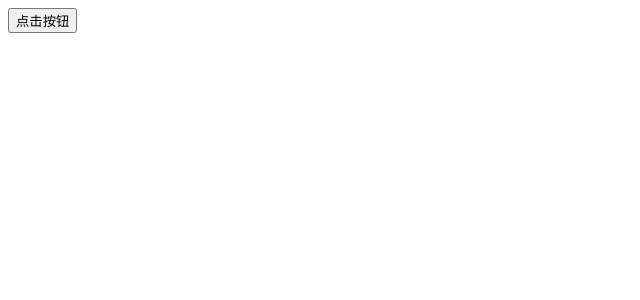
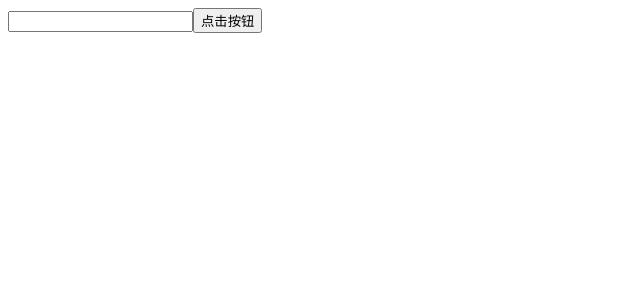
Before and after one commit to SensFeng/react-template, a React app: page / in a window 1280 px wide. Shown: the top 300 px of the page, without its empty margins (0-640 px from the left). Built offline with nearby package versions, Linux system fonts and the light colour scheme.

Commit message:
feat: 支持热更新

```diff
--- a/package.json
+++ b/package.json
@@ -30,6 +30,7 @@
     "@babel/plugin-transform-runtime": "^7.14.5",
     "@babel/preset-env": "^7.14.7",
     "@babel/preset-react": "^7.14.5",
+    "@pmmmwh/react-refresh-webpack-plugin": "^0.5.1",
     "antd": "^4.16.6",
     "babel-loader": "^8.2.2",
     "css-loader": "^5.2.6",
@@ -41,6 +42,7 @@
     "mini-css-extract-plugin": "^2.1.0",
     "react": "^17.0.2",
     "react-dom": "^17.0.2",
+    "react-refresh": "^0.11.0",
     "style-loader": "^3.0.0"
   },
   "dependencies": {
--- a/src/App.jsx
+++ b/src/App.jsx
@@ -1,12 +1,15 @@
 import React, {useEffect, useState} from 'react';
-
+import {Input, Button} from 'antd';
 const App = () => {
   const [count,setCount] = useState(0)
-  useEffect(() => {
-    console.log('11')
-  }, [count])
+  const handleClick = () => {
+    console.log('2')
+  }
   return (
-    <button>点击按钮</button>
+    <div>
+      <Input />
+      <Button type={'primary'} onClick={handleClick}>点击按钮</Button>
+    </div>
   )
 };
 
--- a/webpack.config.js
+++ b/webpack.config.js
@@ -1,11 +1,15 @@
 const path = require('path');
 const HtmlWebpackPlugin = require('html-webpack-plugin');
 const MiniCssExtractPlugin = require('mini-css-extract-plugin');
+const ReactRefreshPlugin = require('@pmmmwh/react-refresh-webpack-plugin');
+
+// const isDevelopment = process.env.NODE_ENV === 'development';
 
 module.exports = {
   mode: 'development',
   entry: './src/index.js',
-  devtool: 'cheap-source-map',
+  cache: false,
+  devtool: 'eval-cheap-module-source-map',
   output: {
     filename: 'main.js',
     path: path.join(__dirname, 'dist'),
@@ -13,7 +17,8 @@ module.exports = {
   },
   devServer: {
     port: 8080,
-    open: true
+    open: true,
+    hot: true
   },
   module: {
     rules: [
@@ -26,6 +31,7 @@ module.exports = {
             presets: ["@babel/preset-env", "@babel/preset-react"],
             // presets: ['@babel/preset-env'],
             plugins: [
+              require.resolve('react-refresh/babel')
               // ['@babel/plugin-proposal-decorators', {legacy: true }],
               // ['@babel/plugin-proposal-class-properties', { loose: true }],
             ]
@@ -49,8 +55,9 @@ module.exports = {
     }),
     new MiniCssExtractPlugin({
       filename: '[name].css'
-    })
-  ],
+    }),
+    new ReactRefreshPlugin(),
+  ].filter(Boolean),
   resolve: {
     extensions: ['.js', '.jsx', '.json']
   }
```
